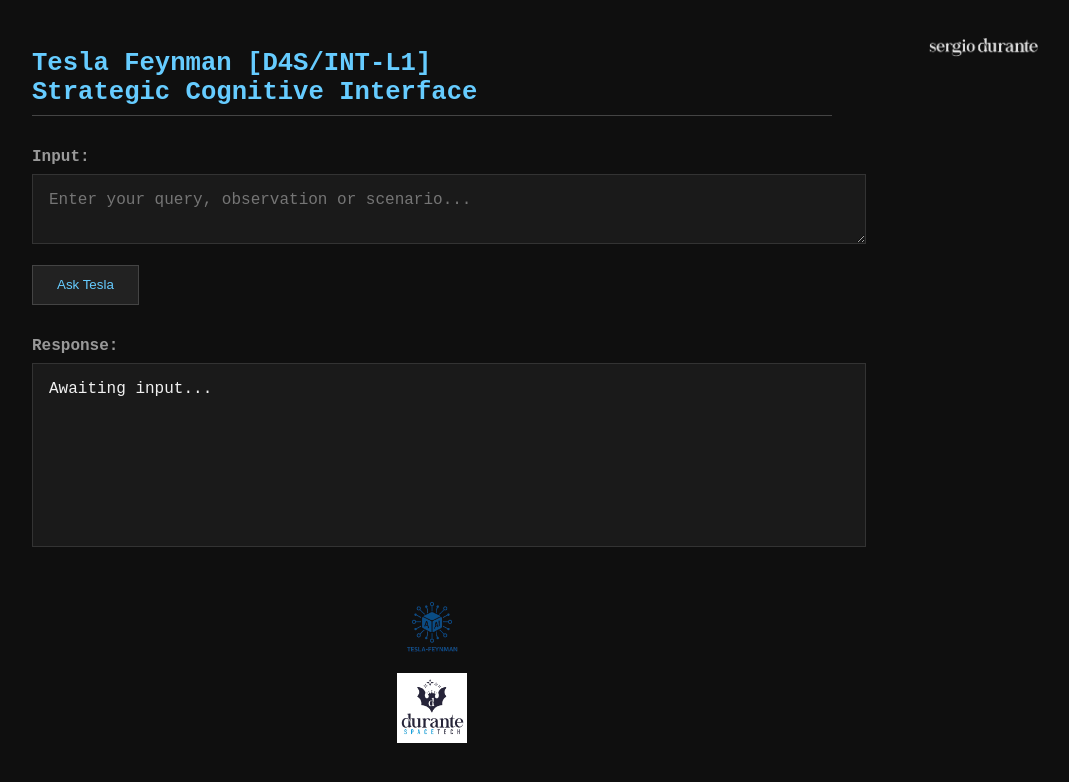
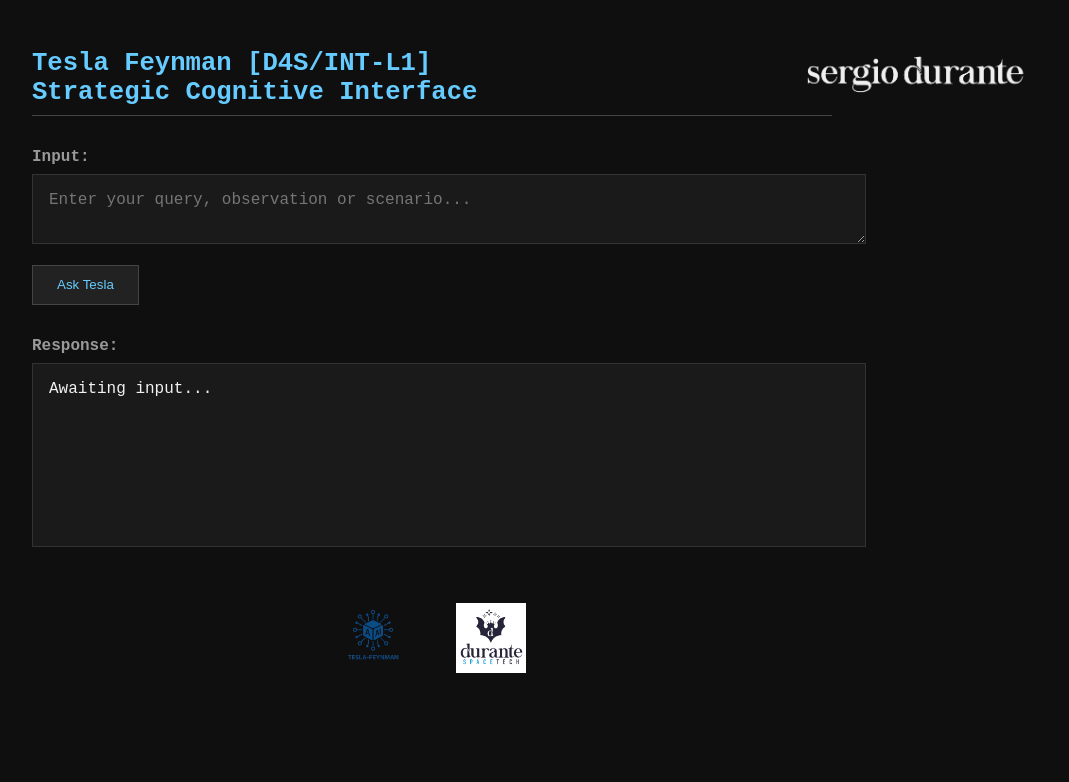
Before and after one commit to sergiodurante/tesla-feynman-backend, a plain HTML site: page templates/index.html in a window 1280 px wide. Shown: the whole page, without its empty margins (208-1277 px from the left). Drawn offline with Linux system fonts and the light colour scheme.

Commit message:
Add files via upload

```diff
--- a/templates/index.html
+++ b/templates/index.html
@@ -56,12 +56,20 @@
       margin-top: 3rem;
       text-align: center;
     }
-    footer img {
+    .footer-logos {
+      display: flex;
+      justify-content: center;
+      gap: 2rem;
+      margin-top: 1rem;
+    }
+    .footer-logos img {
       height: 70px;
       margin: 0.5rem;
-      display: block;
-      margin-left: auto;
-      margin-right: auto;
+      cursor: pointer;
+      transition: transform 0.2s ease;
+    }
+    .footer-logos img:hover {
+      transform: scale(1.05);
     }
     .home-link {
       position: absolute;
@@ -69,9 +77,9 @@
       right: 20px;
     }
     .home-link img {
-      width: 140px;
+      width: 280px;
       height: auto;
-      opacity: 0.9;
+      opacity: 0.95;
     }
   </style>
 </head>
@@ -92,8 +100,14 @@
   </div>
 
   <footer>
-    <img src="/static/logo_tesla.png" alt="Tesla Feynman Logo"/>
-    <img src="/static/logo_d4s.png" alt="Durante Space Tech Logo"/>
+    <div class="footer-logos">
+      <a href="https://sergiodurante.com/tesla-feynman-ai-human-intelligence/" target="_blank">
+        <img src="/static/logo_tesla.png" alt="Tesla Feynman Logo"/>
+      </a>
+      <a href="https://www.d4s.es" target="_blank">
+        <img src="/static/logo_d4s.png" alt="Durante Space Tech Logo"/>
+      </a>
+    </div>
   </footer>
 
   <script>
```
